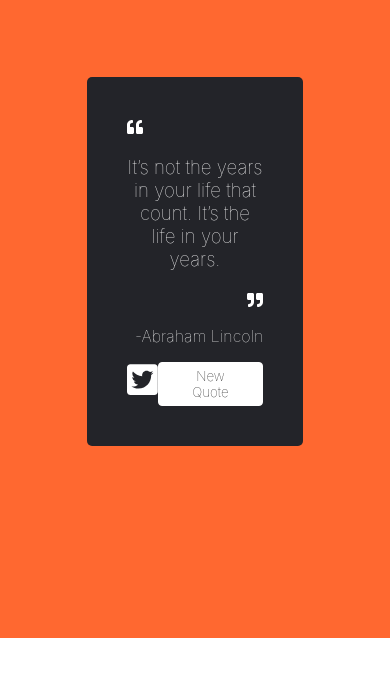
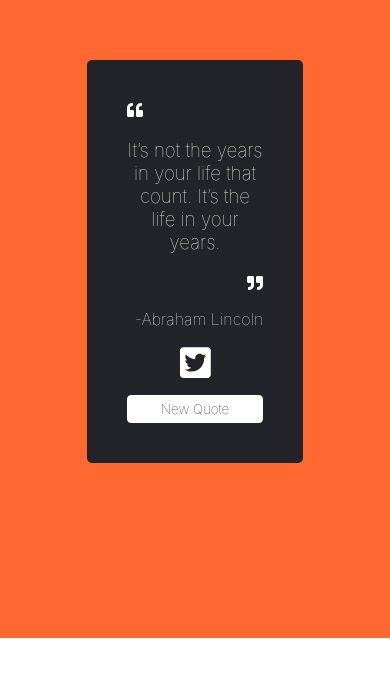
Before and after one commit to DiegoSt23/Quote-Machine, a React (Create React App) app: page / in a window 390 px wide. Shown: the part 115-792 px from the top of the page. Built offline with nearby package versions, Linux system fonts and the light colour scheme.

Commit message:
se hizo responsive con pantallas menores a 576px

```diff
--- a/src/App.css
+++ b/src/App.css
@@ -57,3 +57,14 @@ button:hover {
   cursor: pointer;
   transition: 0.3s;
 }
+@media screen and (max-width: 576px) {
+  .sub-container {
+    display: flex;
+    flex-direction: column;
+  }
+  .icon-position {
+    text-align: center;
+    margin-bottom: 15px;
+  }
+
+}
--- a/src/QuoteBox.js
+++ b/src/QuoteBox.js
@@ -39,7 +39,7 @@ const QuoteBox = () => {
                 </div>
                 <p>-{quotes[index].author}</p>
                 <div className="sub-container">
-                    <a href={encodedQuote} target="_blank" rel="noreferrer">
+                    <a href={encodedQuote} target="_blank" rel="noreferrer " className="icon-position">
                         <FontAwesomeIcon icon={faTwitterSquare} className="icon"/>
                     </a>
                     <QuoteChanger action={action}/>
```
